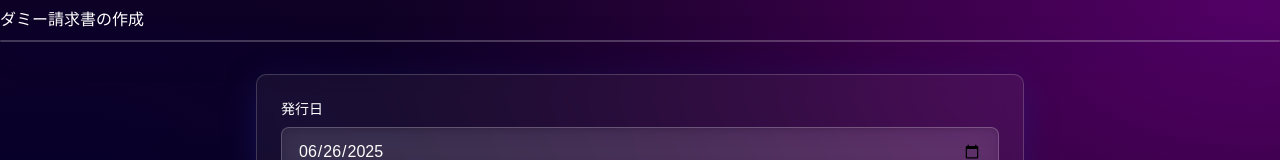
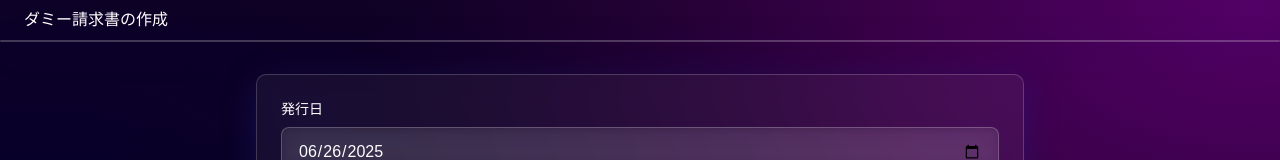
Before and after one commit to roushan-sheik/project-xyz-beta, a Next.js app: page /dummy-invoice in a window 1280 px wide. Shown: the top 160 px of the page. Built offline with nearby package versions, Linux system fonts and the light colour scheme.

Commit message:
[fix]: menu alignment  problem

```diff
--- a/src/components/form/InvoiceForm.tsx
+++ b/src/components/form/InvoiceForm.tsx
@@ -48,7 +48,7 @@ export default function InvoiceForm({ onSubmit }: InvoiceFormProps) {
 
   return (
     <div className="min-h-screen main_gradient_bg  ">
-      <Menu text="ダミー請求書の作成" position="left" />
+      <Menu text="ダミー請求書の作成" position="left" className="ml-6" />
       <div className="flex items-center mt-8 justify-center">
         <div className="w-full max-w-3xl">
           {/* Header */}
```
